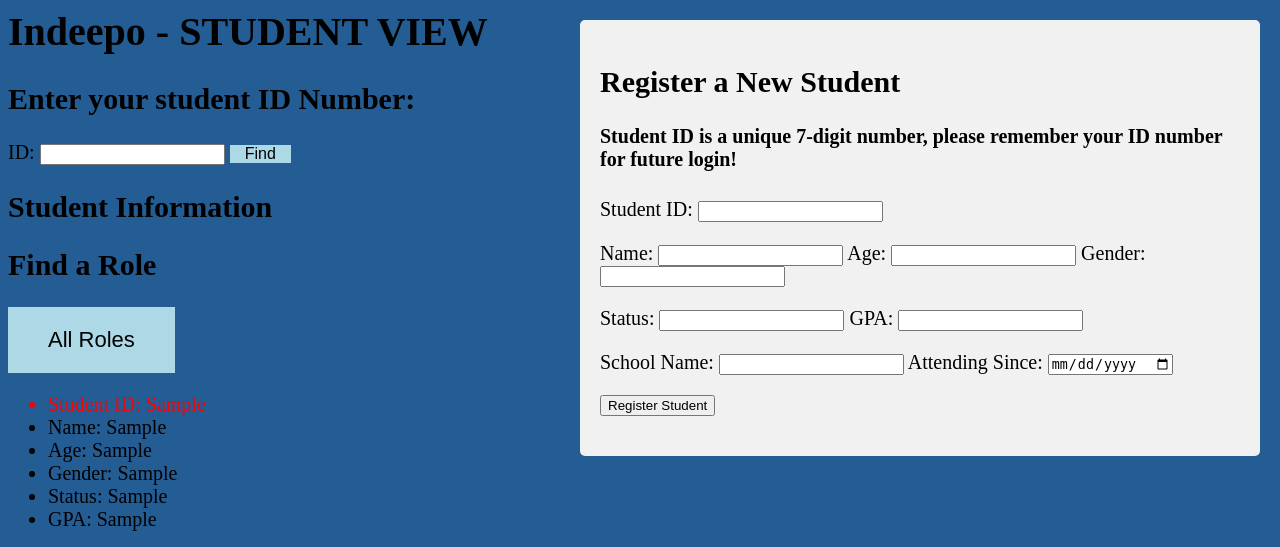
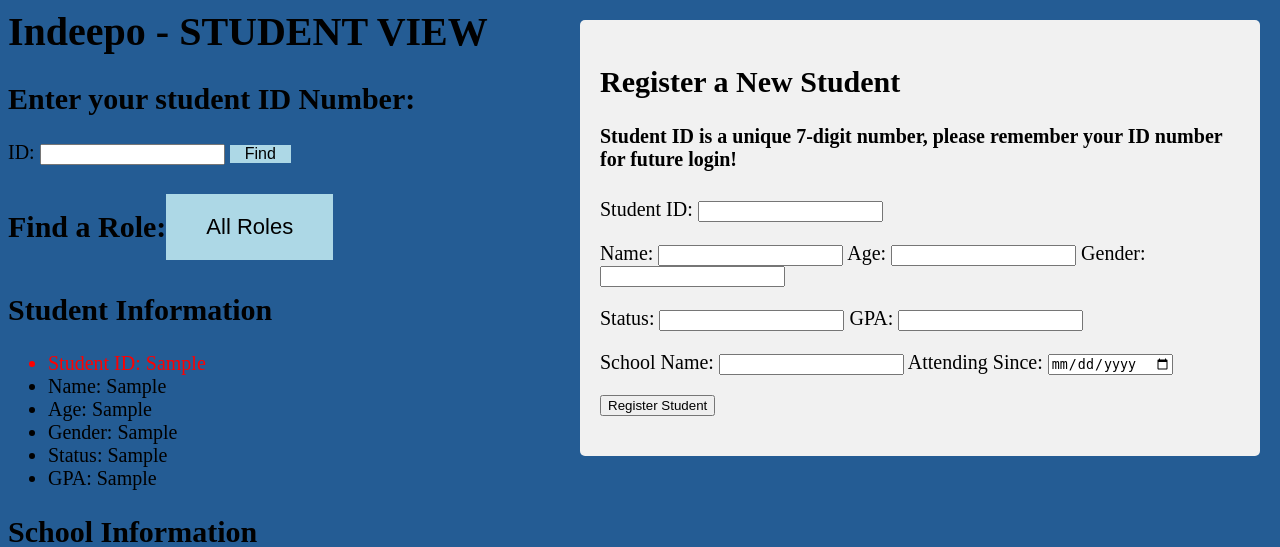
Before and after one commit to katiewimmer/indeepo, a Flask app: template templates/student.html in a window 1280 px wide. Shown: the top 547 px of the page. Run offline with Flask 3, Linux system fonts and the light colour scheme; the template is opened without the code that fills it: most values are stand-ins (such as "Sample title", 1, 10 or a date in 2020); parts of the project's set-up code (start-up, migrations or seed data) failed here and were passed over.

Commit message:
completed set up for roles page

```diff
--- a/static/styles.css
+++ b/static/styles.css
@@ -74,3 +74,8 @@ th, td {
 td.description {
     white-space: pre-line;
 }
+
+.roles-section {
+    display: flex;
+    align-items: center;
+  }
--- a/templates/student.html
+++ b/templates/student.html
@@ -12,14 +12,17 @@
      {% if student_not_found %}
      <p>Student not found. Check your StudentID and try again</p>
      {% endif %}
-
+     {% if student_info %}
+    <div class="roles-section">
+    <h2>Find a Role:</h2>
+    <a href="{{ url_for('roles') }}" class="button">
+      <button type="button">All Roles</button>
+    </a>
+    </div>
+    {% endif %}
      <h2>Student Information</h2>
 
       {% if student_info %}
-      <h2>Find a Role</h2>
-      <a href="{{ url_for('roles') }}" class="button">
-        <button type="button">All Roles</button>
-      </a>
       </form>
       <ul>
         <li style="color: red;">Student ID: {{ student_info[0] }}</li>
```
